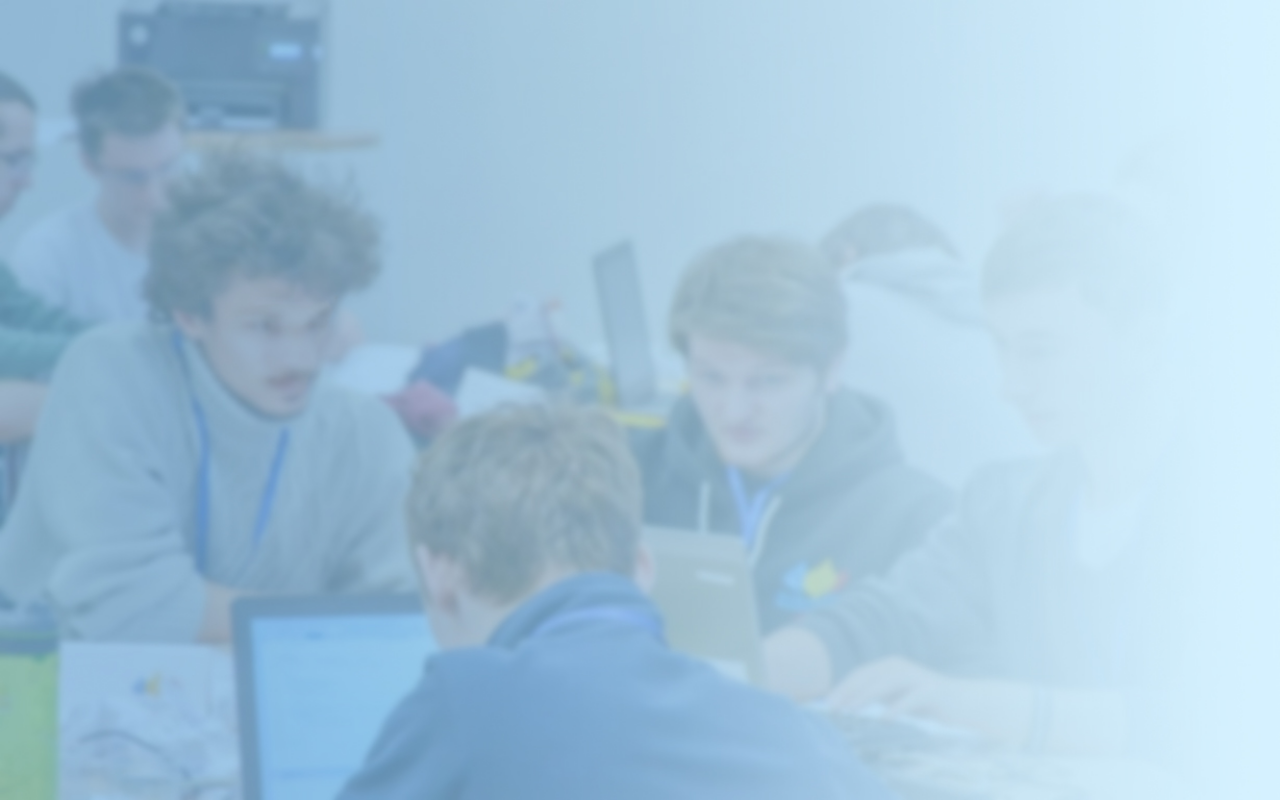
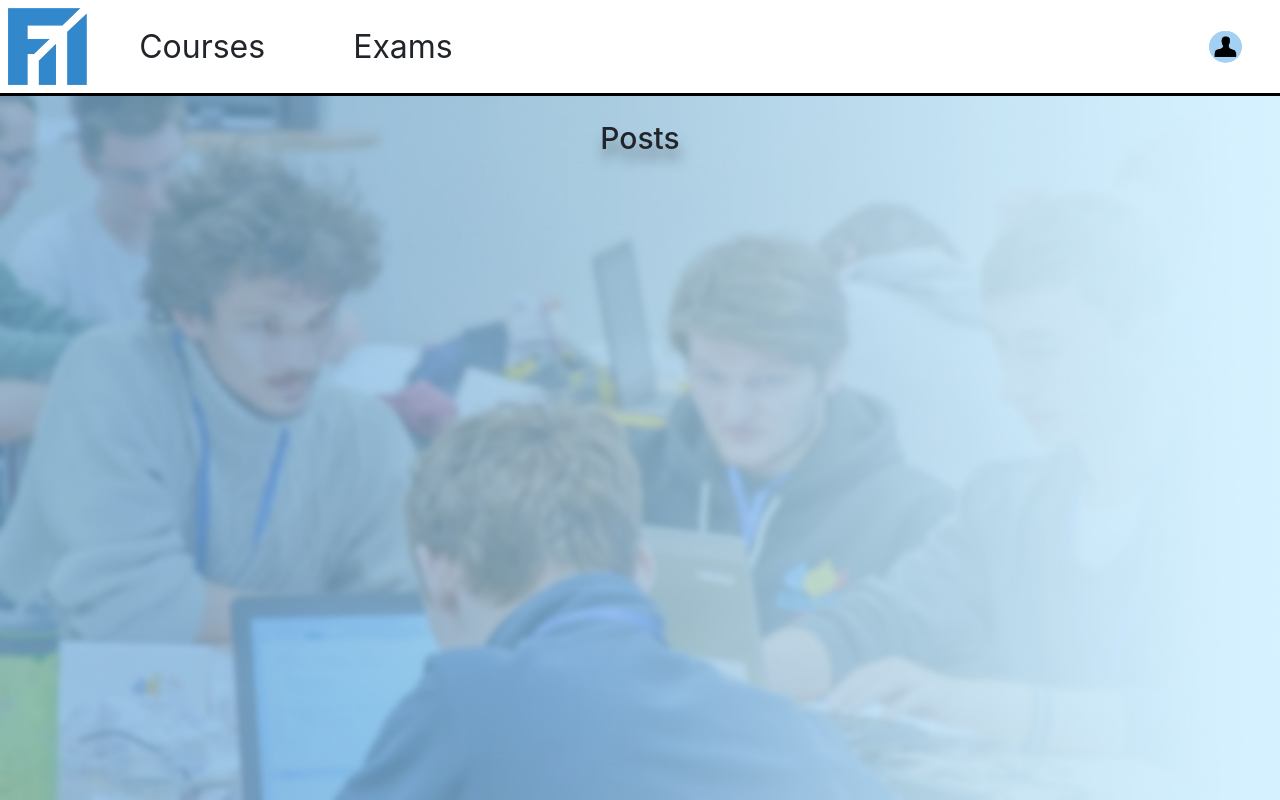
Before and after one commit to IureaMarius/IP, an Angular app in the folder LMS/: page /forum/board/1 in a window 1280 px wide. Before the commit this address led to /. Built offline with nearby package versions, Linux system fonts and the light colour scheme.

Commit message:
routing la threaduri

```diff
--- a/LMS/src/app/Services/forum-manager.service.ts
+++ b/LMS/src/app/Services/forum-manager.service.ts
@@ -1,13 +1,15 @@
 import { Injectable } from '@angular/core';
 import { ApiManagerService } from './api-manager.service';
 import { BehaviorSubject } from 'rxjs';
+import { Router } from '@angular/router';
 
 @Injectable({
     providedIn: 'root'
 })
 export class ForumManagerService {
 
-    constructor(private apiManager: ApiManagerService) {
+    constructor(private apiManager: ApiManagerService,
+                private router: Router) {
         this.boards = this.apiManager.GetAllBoards();
         this.Boards.next(this.boards);
     }
@@ -17,7 +19,7 @@ export class ForumManagerService {
         this.posts = this.apiManager.GetPosts(id);
         this.Posts.next(this.posts);
         // Define the route to the forum-board-posts component
-        //this.router.navigate([]);
+        this.router.navigate([`forum/board/${id}`]);
     }
     public selectedPostID;
     public openComments(id) {
--- a/LMS/src/app/forum-board-posts-item/forum-board-posts-item.component.html
+++ b/LMS/src/app/forum-board-posts-item/forum-board-posts-item.component.html
@@ -1,2 +1,2 @@
-<div> {{postData}} </div>
+<div> {{postData.Title}} </div>
 <button (click)="openComments()">Comments</button>
--- a/LMS/src/app/forum-board-posts/forum-board-posts.component.html
+++ b/LMS/src/app/forum-board-posts/forum-board-posts.component.html
@@ -1 +1,7 @@
-<p>forum-board-posts works!</p>
+<app-header></app-header>
+<div class="forumContainer">
+  <br>
+  <h3 style="text-align: center; text-shadow: 2px 12px 13px rgba(0,0,0,0.35); font-size: 30px">Posts</h3>
+  <br>
+  <app-forum-board-posts-item *ngFor="let post of posts"  [postData]="post" ></app-forum-board-posts-item>
+</div>
--- a/LMS/src/app/forum-boards/forum-boards.component.ts
+++ b/LMS/src/app/forum-boards/forum-boards.component.ts
@@ -15,5 +15,4 @@ export class ForumBoardsComponent implements OnInit {
             this.boards = data;
         });
     }
-
 }
--- a/LMS/src/app/routing/routing.module.ts
+++ b/LMS/src/app/routing/routing.module.ts
@@ -6,8 +6,10 @@ import { ForgotPasswordComponent } from '../forgot-password/forgot-password.comp
 import { LearningPageComponent } from '../learning-page/learning-page.component';
 import { SubjectPageComponent } from '../subject-page/subject-page.component';
 import { ForumBoardsComponent } from '../forum-boards/forum-boards.component';
+import { ForumBoardPostsComponent } from '../forum-board-posts/forum-board-posts.component';
 
 const routes: Routes = [
+    { path: 'forum/board/:id', component: ForumBoardPostsComponent },
     { path: 'forum', component: ForumBoardsComponent },
     { path: 'forgot-password', component: ForgotPasswordComponent },
     { path: 'subjects', component: LearningPageComponent },
```
